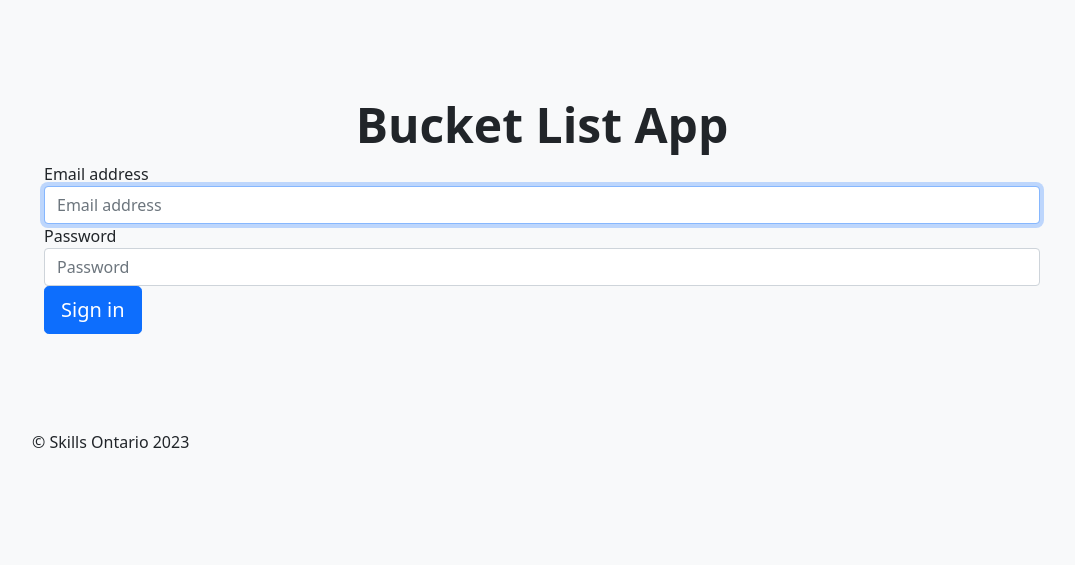
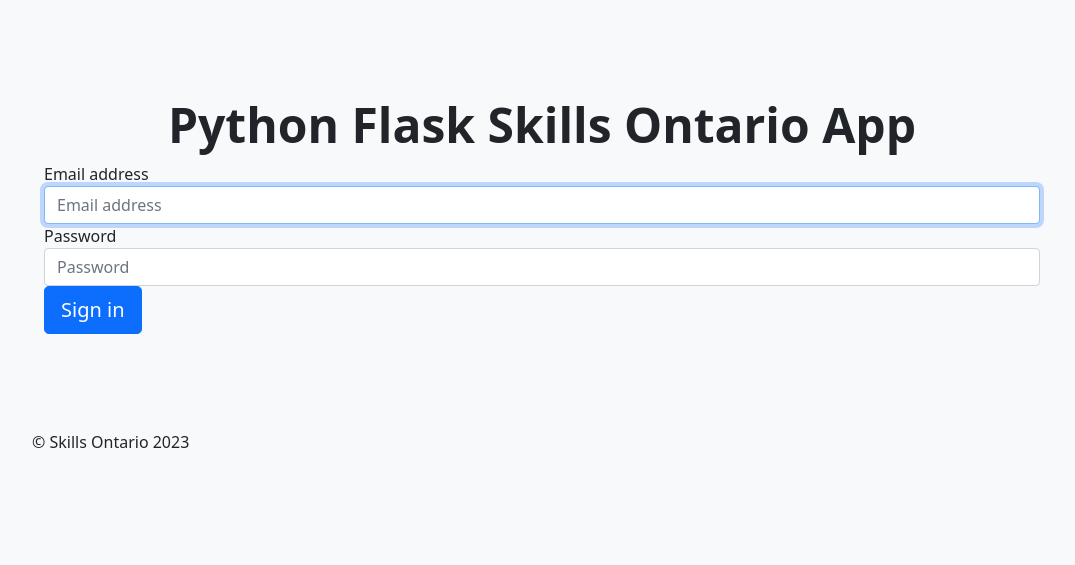
Before and after one commit to lenguyen2022/cloud, a Flask app: page /signin in a window 1280 px wide. Shown: the part 193-758 px from the top of the page, without its empty margins (98-1173 px from the left). Run offline with Flask 3, Linux system fonts and the light colour scheme; some libraries are stand-ins or nearby versions.

Commit message:
Header name changed

```diff
--- a/FLASK app/templates/signin.html
+++ b/FLASK app/templates/signin.html
@@ -48,7 +48,7 @@
 			</div>
 			<div class="bg-light rounded-3 mb-4 p-5">
 				<div class="container-fluid py-5">
-					<h1 class="text-center fw-bold display-5">Bucket List App</h1>
+					<h1 class="text-center fw-bold display-5">Python Flask Skills Ontario App</h1>
 					<form class="form-signin" action="/api/validateLogin" method="post">
                         <label for="inputEmail" class="sr-only">Email address</label>
                         <input type="email" name="inputEmail" id="inputEmail" class="form-control" placeholder="Email address" required autofocus>
```
